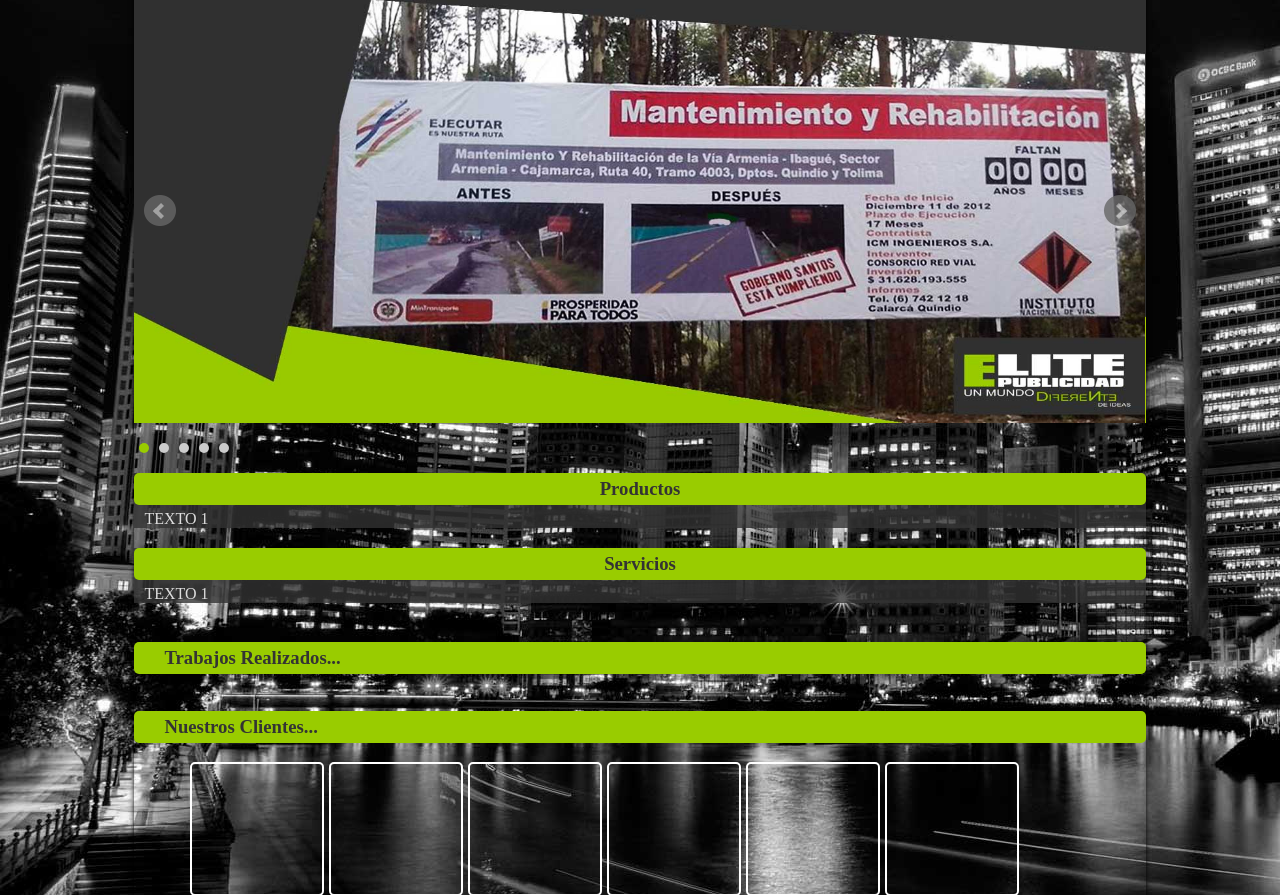
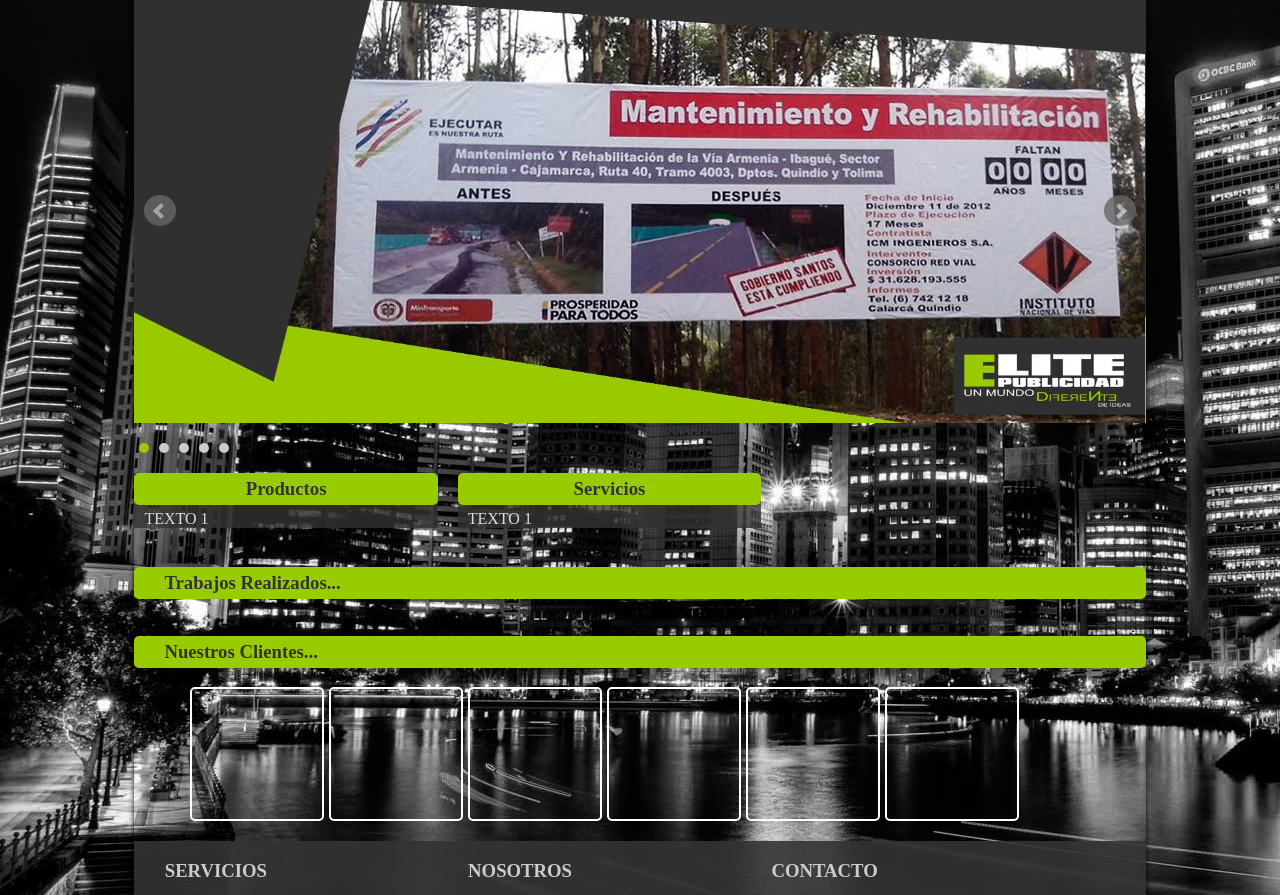
Before and after one commit to jhonsegurag/elitepublicidad, a PHP site: page /php/vista/inicio.php in a window 1280 px wide. Shown: the part 228-1123 px from the top of the page. Run offline with PHP 8.4, Linux system fonts and the light colour scheme; data that the repository does not hold is empty; some libraries are stand-ins or nearby versions.

Commit message:
Correccion Pagina Inicio Productos Servicios
Productos y Servicios

```diff
--- a/css/style1.css
+++ b/css/style1.css
@@ -138,16 +138,18 @@
 
 #productosYServicios{
 	width: 100%;
+	display: inline-block;
 }
 
-#productos {
+#productosYServicios article {
+	float: left;
 	width: 30%;
 	background-color: rgba(51,51,51,0.8);
-	float: left;
+	margin-right:  20px;
 	margin-bottom: 20px;
 }
 
-#productos   h1{
+#productosYServicios  h1{
 	margin:0 auto;
 	padding-top: 5px;
 	padding-bottom: 5px;
@@ -158,11 +160,11 @@
 }
 
 
-#productos  a{
+#productosYServicios a{
 	text-decoration: none;
 }
 
-#productos   li{
+#productosYServicios  li{
 	color: #DDD;
 	list-style: none;
 	margin-top: 5px;
@@ -170,51 +172,7 @@
 	border-radius: 5px;
 }
 
-#productos  li:hover{
-	background-color: #99CC00;
-	color: #000000;
-}
-
-
-/*
- * ------------------------------------------------------------------------------------------------------------
- *
- * -------------------------------------- INICIO - Servicios. ----------- --------------------------------------
- *
- * ------------------------------------------------------------------------------------------------------------
- */
-
-#servicios  {
-	width: 30%;
-	background-color: rgba(51,51,51,0.8);
-	float: left;
-	margin-bottom: 20px;
-}
-
-#servicios   h1{
-	margin:0 auto;
-	padding-top: 5px;
-	padding-bottom: 5px;
-	text-align: center;
-	color: #333;
-	background-color: #9c0;
-	border-radius: 5px;
-}
-
-
-#servicios  a{
-	text-decoration: none;
-}
-
-#servicios   li{
-	color: #DDD;
-	list-style: none;
-	margin-top: 5px;
-	padding-left: 10px;
-	border-radius: 5px;
-}
-
-#servicios  li:hover{
+#productosYServicios  li:hover{
 	background-color: #99CC00;
 	color: #000000;
 }
--- a/php/vista/inicio.php
+++ b/php/vista/inicio.php
@@ -41,36 +41,33 @@
 			</section>
 
 			<section id="productosYServicios">
-				<article id="productos">
+				<article>
 					<hgroup>
 						<h1>
 							Productos
 						</h1>
 					</hgroup>
 					<div>
-							<?php
-
-						?>
 							<a href="">
 								<li>TEXTO 1</li>
 							</a>
 					</div>
 				</article>
-				<article id="servicios">
+
+
+				<article>
 					<hgroup>
 						<h1>
 							Servicios
 						</h1>
 					</hgroup>
 					<div>
-						<?php
-
-						?>
 							<a href="">
 								<li>TEXTO 1</li>
 							</a>
 					</div>
 				</article>
+
 				<aside>
 					<div>
 						<div class="fb-like-box" data-href="http://www.facebook.com/elitepublicidadgroup" data-width="80%" data-colorscheme="dark" data-show-faces="true" data-header="false" data-stream="false" data-show-border="false"></div>
```
